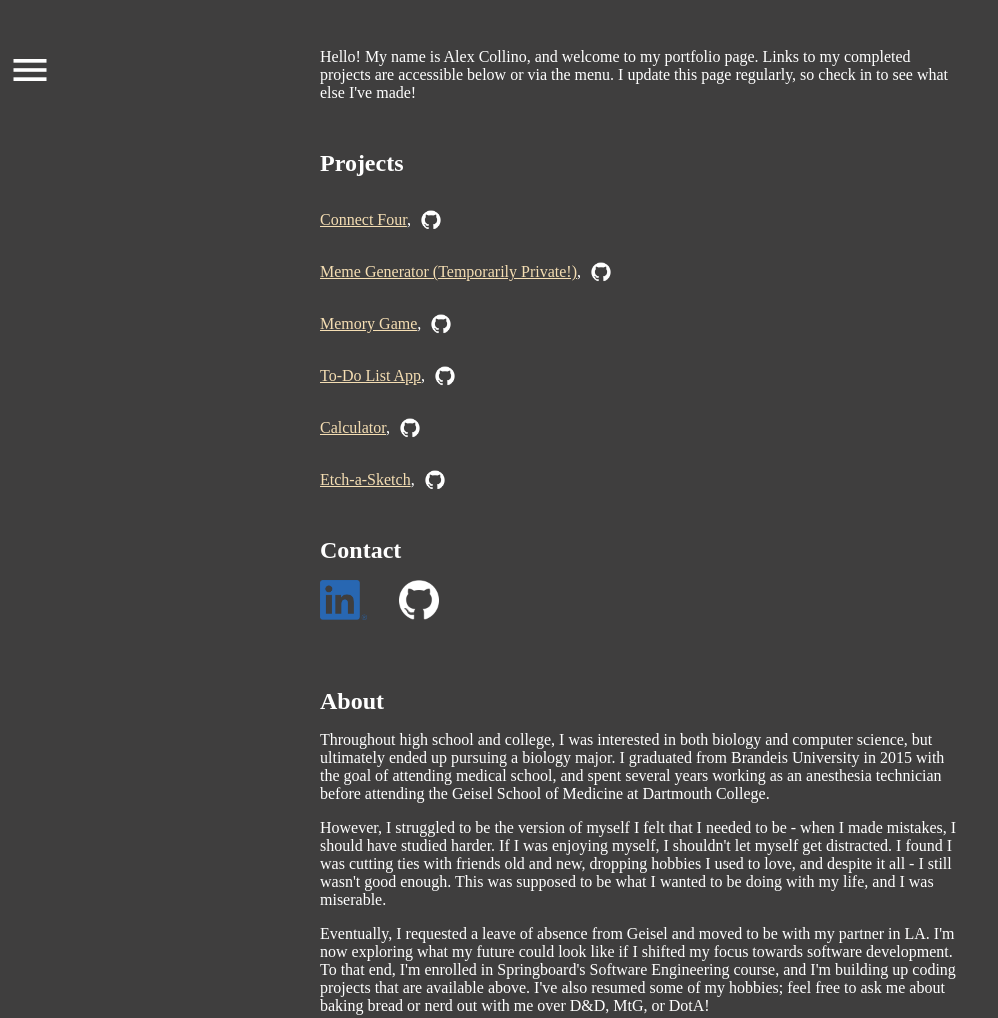
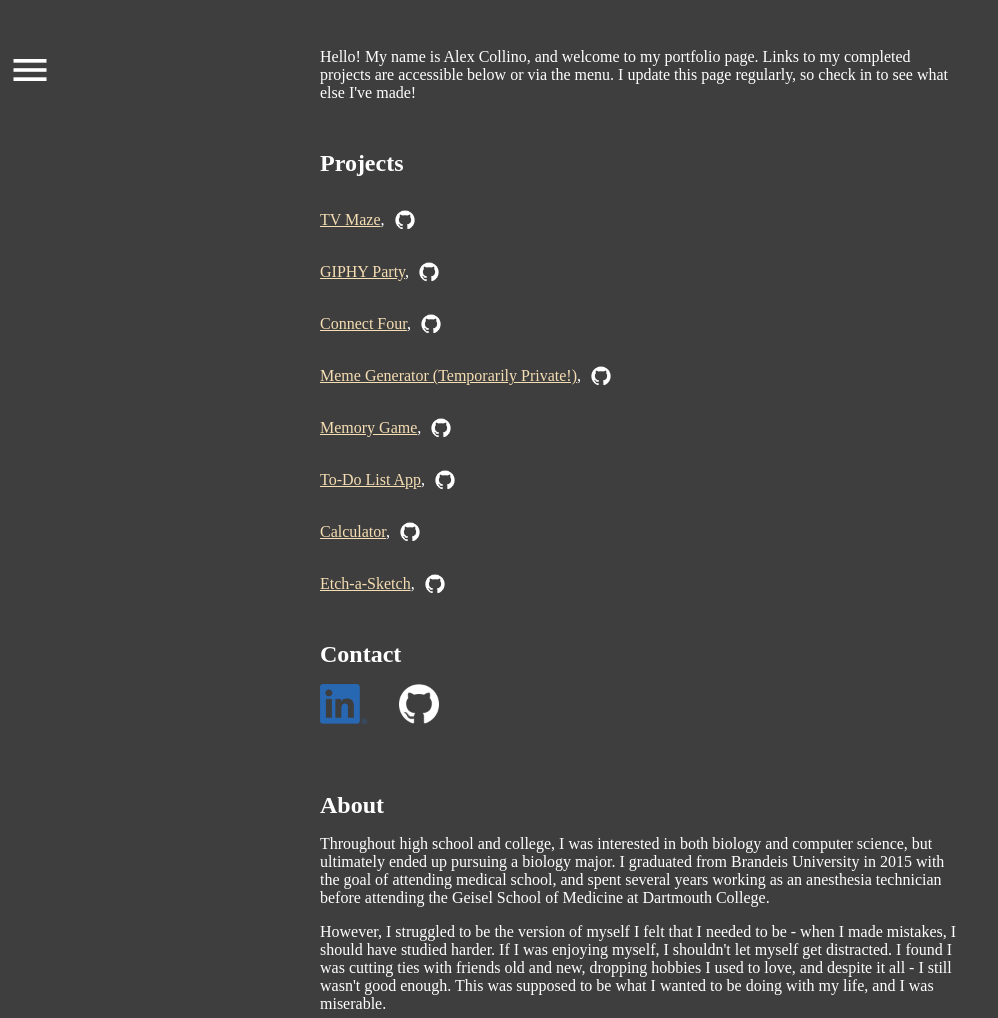
Before and after one commit to acollino/acollino, a plain HTML site: page index.html in a window 1280 px wide. Shown: the top 1018 px of the page, without its empty margins (0-998 px from the left). Drawn offline with Linux system fonts and the light colour scheme.

Commit message:
Updated project links

```diff
--- a/index.html
+++ b/index.html
@@ -29,6 +29,22 @@
       </div>
       <div id="content-projects">
         <h2>Projects</h2>
+        <p>
+          <a href="https://acollino.github.io/TV-maze/" target="_blank"
+            >TV Maze</a
+          >,
+          <a href="https://github.com/acollino/TV-maze" target="_blank"
+            ><img src="./assets/GitHub-Mark-Light-32px.png" class="github-icon"
+          /></a>
+        </p>
+        <p>
+          <a href="https://acollino.github.io/giphy-party/" target="_blank"
+            >GIPHY Party</a
+          >,
+          <a href="https://github.com/acollino/giphy-party" target="_blank"
+            ><img src="./assets/GitHub-Mark-Light-32px.png" class="github-icon"
+          /></a>
+        </p>
         <p>
           <a href="https://acollino.github.io/connect-four/" target="_blank"
             >Connect Four</a
```
